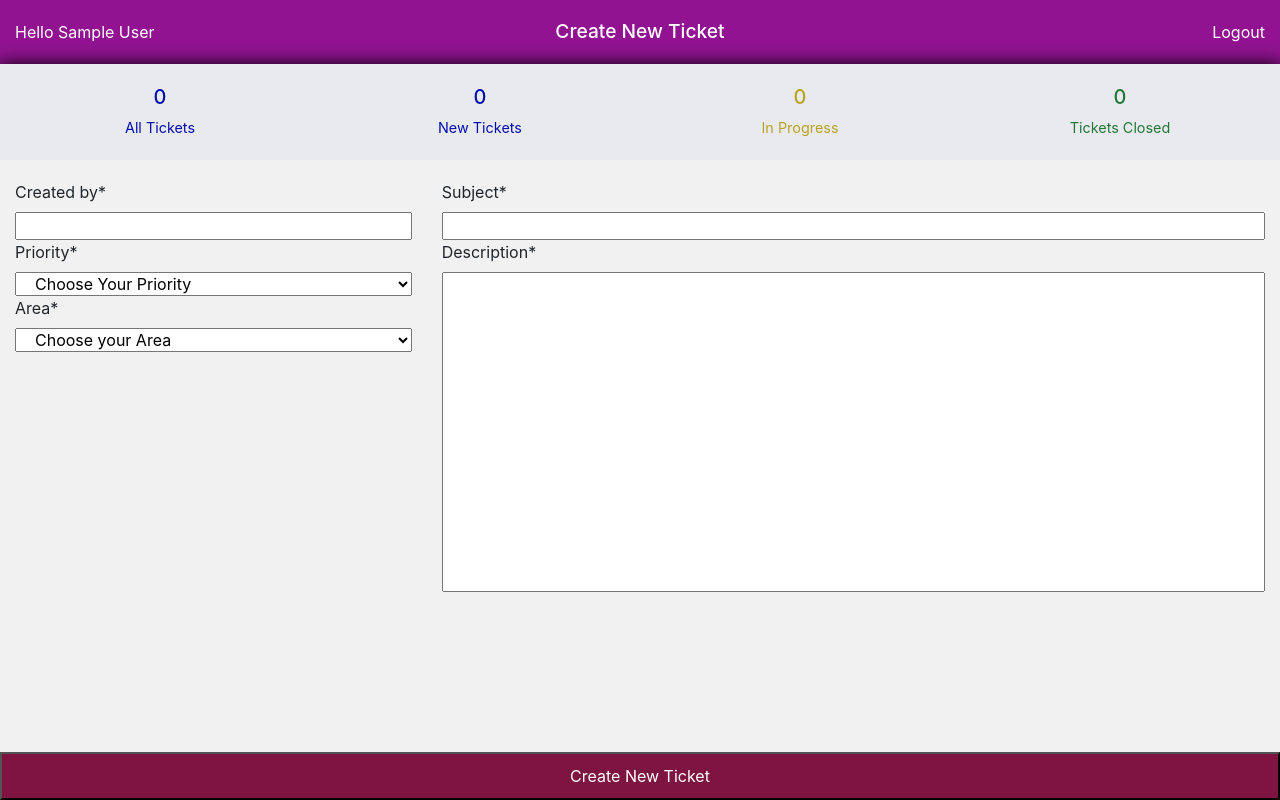
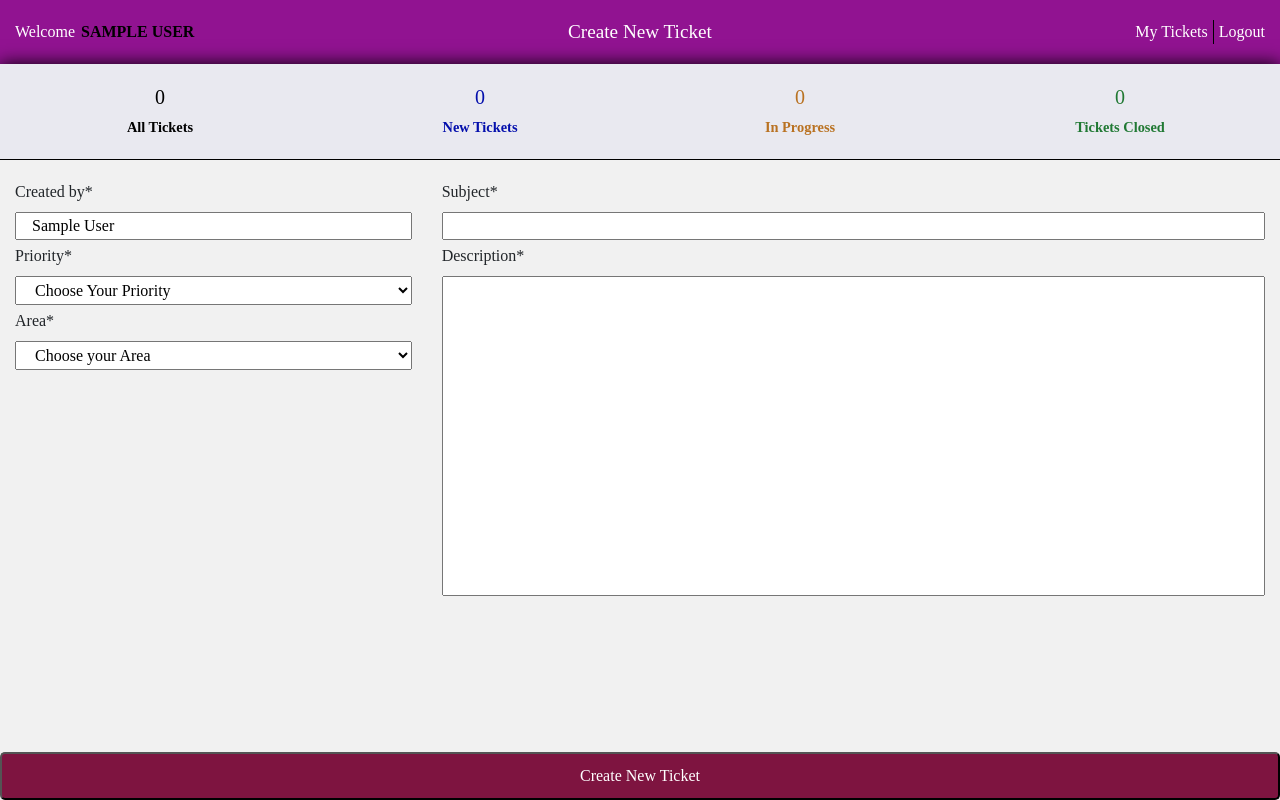
Before and after one commit to Kakau01/HelpDesk, a PHP site: page / in a window 1280 px wide. Run offline with PHP 8.4, Linux system fonts and the light colour scheme; the visitor is signed in with stand-in values (Sample User, id 1); data that the repository does not hold is empty.

Commit message:
organização layout

```diff
--- a/css/style.css
+++ b/css/style.css
@@ -2,6 +2,9 @@
     margin: 0px;
     padding: 0px;
     box-sizing: border-box;
+}
+body{
+    font-family: 'Times New Roman', Times, serif;
 }
 /* Classes em comum */
 .zerar-padding{
@@ -14,6 +17,13 @@
     display: none;
 }
 /* Starting Header */
+#name-user-hd{
+    color: black;
+    font-weight: bold;
+    text-transform: uppercase;
+    margin-left: 2px;
+    font-style: 0.5em;
+}
 #bx-hd{
     background-color: rgb(145, 19, 145);
     color: #fff;
@@ -43,12 +55,25 @@
     display: none;
 }
 #logout{
-    font-size: 0.7em;
+    font-size: 0.5em;
     color: rgb(255, 255, 255);
     display: none;
 }
 #logout:hover{
-    color: rgb(73, 71, 71);
+    color: rgb(0, 0, 0);
+    text-decoration: none;
+}
+#my-tickets{
+    font-size: 0.5em;
+    padding-right: 4px;
+    margin-right: 4px;
+    color: rgb(255, 255, 255);
+    border-width: 0px 1px 0px 0px;
+    border-style: solid;
+    border-color: rgb(0, 0, 0);
+}
+#my-tickets:hover{
+    color: rgb(0, 0, 0);
     text-decoration: none;
 }
 /* Finishing Header */
@@ -63,32 +88,36 @@
 #bx-sub-ticket-counter{
     background-color: rgb(233, 233, 240);
     height: 12vh;
+    box-shadow: inset 0px -1px 0px 0px black;
 }
 #bx-1-ticket-counter{
     /* background-color: aquamarine; */
     color: rgb(0, 0, 0);
+    font-weight: bold;
 
 }
 #bx-2-ticket-counter{
     /* background-color: rgb(25, 63, 50); */
     color: rgb(4, 15, 172);
+    font-weight: bold;
+
 
 }
 #bx-3-ticket-counter{
     /* background-color: rgb(206, 255, 127); */
-    color: rgb(185, 163, 34);
+    color: rgb(185, 114, 34);
+    font-weight: bold;
+
 
 }
 #bx-4-ticket-counter{
     /* background-color: rgb(160, 72, 46); */
     color: rgb(33, 121, 52);
+    font-weight: bold;
+
 
 }
-#bx-5-ticket-counter{
-    /* background-color: rgb(255, 127, 223); */
-    color: rgb(236, 10, 10);
 
-}
 .text-size-ticket-counter{
     font-size: 0.5em;
 }
@@ -141,14 +171,19 @@
 #btn-index{
     /* background-color: rgb(255, 80, 217); */
     height: 8vh;
-
 }
 #btn-i{
     background-color: rgb(126, 20, 64);
     color: white;
     padding: 10px 0px;
-
-
+    border-radius: 5px;
+}
+#btn-i:hover{
+    color: black;
+    font-weight: bold;
+    border-width: 1px;
+    border-color: black;
+    border-style: solid;
 }
 #txt-area-index{
 
@@ -387,6 +476,11 @@
         font-size: 0.8em;
 
     }
+    #my-tickets{
+        font-size: 0.8em;
+        padding-right: 5px;
+        margin-right: 5px;
+    }
     .text-size-ticket-counter{
         font-size: 0.8em;
     }
@@ -483,6 +632,10 @@
     }
     #logout{
         font-size: 1.0em;
+    }
+    #my-tickets{
+        font-size: 1.0em;
+
     }
     .text-size-ticket-counter{
         font-size: 0.9em;
--- a/filtro.php
+++ b/filtro.php
@@ -32,18 +32,18 @@ if($selecionado !== "todos"){
         </div>
     </div>
     <div id="tickets-sd-problem" class="text-justify ">
-        <h6><?php echo $row['Subject_ticket']; ?></h6>
+        <h6 id="ticket-title"><?php echo $row['Subject_ticket']; ?></h6>
         <div id="bx-sd-descript">
             <p class="text-break zerar-margin"><?php echo $row['Description_ticket']; ?></p>
         </div>
 
     </div>
     <div id="answer-problem" class="text-justify">
-        <p class="zerar-margin text-break">RESPOSTA: <?php echo $row['Admin_resposta']; ?></p>
+        <p class="zerar-margin text-break"><span id="resposta-txt">RESPOSTA:</span> <?php echo $row['Admin_resposta']; ?></p>
     </div>
     <div class="row" id="teste2">
         <div class='col-6'>
-            <p class="zerar-margin">Assign to: <?php echo $row['Admin_name']; ?></p>
+            <p class="zerar-margin"><span id="assign-to-txt">Assign to:</span> <?php echo $row['Admin_name']; ?></p>
         </div>
         <div class='col-6 text-right'>
             <a id="icon-edit" href="ticketDetails.php?id_ticket=<?php echo $row['Id_ticket'];?>"><i
--- a/include/header.php
+++ b/include/header.php
@@ -1,17 +1,18 @@
 
 <header id="bx-hd" class="d-flex align-items-center">
         <nav class="container-fluid d-flex align-items-center">
-            <div id="hd-left" class="col-3 col-sm-4 col-md-4 col-lg-4 d-flex align-items-center zerar-padding">
-                <a id="icon-back" class="icon-style" href=""><i class="fa fa-arrow-circle-left fa-3x "></i></a>
+            <div id="hd-left" class="col-4 col-sm-4 col-md-4 col-lg-4 d-flex align-items-center zerar-padding">
+                <a id="icon-back" class="icon-style" href="index.php"><i class="fa fa-arrow-circle-left fa-3x "></i></a>
                 <?php if(isset($user)){ ?>
-                <span id="txt-logged-user">Hello <?php echo $user ?></span>
+                <span id="txt-logged-user">Welcome <span id="name-user-hd"> <?php echo $user ?></span> </span>
             </div>
-            <div id="hd-middle" class="col-6 col-sm-4 col-md-4 col-lg-4 text-center zerar-padding">
+            <div id="hd-middle" class="col-4 col-sm-4 col-md-4 col-lg-4 text-center zerar-padding">
                 <h3 id="hd-txt-title"><?php echo $title ?></h3>
             </div>
-            <div id="hd-right" class="col-3 col-sm-4 col-md-4 col-lg-4 justify-content-end d-flex align-items-cente zerar-padding">
+            <div id="hd-right" class="col-4 col-sm-4 col-md-4 col-lg-4 justify-content-end d-flex align-items-cente zerar-padding">
+                <a href="serviceDesk.php" id="my-tickets">My Tickets</a>
                 <a href="logout.php" id="logout">Logout</a>
-                <a id="icon-add" class="icon-style" href=""><i class="fa fa-plus-circle fa-3x "></i></a>
+                <a id="icon-add" class="icon-style" href="index.php"><i class="fa fa-plus-circle fa-3x "></i></a>
                 <?php } else {
                     header("Location:login.php");
                     } ?>
--- a/include/ticketCounter.php
+++ b/include/ticketCounter.php
@@ -14,7 +14,7 @@ $result_all = mysqli_num_rows($query4);
 ?>
 <div class="container-fluid " id="bx-ticket-counter">
     <div class="row text-center justify-content-center align-items-center" id="bx-sub-ticket-counter">
-        <div class="col-3 zerar-padding" id="bx-2-ticket-counter">
+        <div class="col-3 zerar-padding" id="bx-1-ticket-counter">
             <h5><?php echo $result_all; ?></h5>
             <p class="text-size-ticket-counter zerar-margin">All Tickets</p>
         </div>
--- a/index.php
+++ b/index.php
@@ -43,12 +43,12 @@
      <form action="newTicketValidation.php" method="post" class="row" id="form-index">
         <div id="bx-left-index" class="col-12 col-sm-5 col-md-4 col-lg-4 align-items-center">
             <div class="">
-                <label class="col-12 col-sm-12 p-0" for="">Created by*</label>
-                <input class="col-12 col-sm-12 " type="text" name="input-create-name" id="input-create-name">
+                <label class="col-12 col-sm-12 pl-0 " for="">Created by*</label>
+                <input class="col-12 col-sm-12 " type="text" name="input-create-name" id="input-create-name" value="<?php echo $user; ?> " readonly>
             </div>
             <div class="">
-               <label class="col-12 col-sm-12  p-0" for="inpt-priority">Priority*</label>
-                <select name="priority" id="inpt-priority" class="col-12 col-sm-12 " required>
+               <label class="col-12 col-sm-12  pl-0 pt-1" for="inpt-priority">Priority*</label>
+                <select name="priority" id="inpt-priority" class="col-12 col-sm-12 pt-1 pb-1" required>
                     <option value="" disabled selected>Choose Your Priority</option>
                     <!-- <option disabled selected>Choose your Priority</option> -->
                     <option value="High">High</option>
@@ -57,8 +57,8 @@
                 </select>
             </div>
             <div class="">
-                <label class="col-12 col-sm-12  p-0" for="inpt-area">Area*</label>
-                <select name="area" id="inpt-area" class="col-12 col-sm-12 " required>
+                <label class="col-12 col-sm-12  pl-0 pt-1" for="inpt-area">Area*</label>
+                <select name="area" id="inpt-area" class="col-12 col-sm-12 pt-1 pb-1" required>
                     <option value="" disabled selected>Choose your Area</option>
                     <option value="area1">Area 1</option>
                     <option value="area2">Area 2</option>
@@ -68,12 +68,12 @@
         </div>
         <div id="bx-right-index"  class="col-12 col-sm-7 col-md-8 col-lg-8">
             <div class="">
-                <label class="col-12 p-0" for="inpt-subject">Subject*</label>
+                <label class="col-12 pl-0" for="inpt-subject">Subject*</label>
                 <input type="text" name="inpt-subject" id="inpt-subject" class="col-12" required>
             </div>
            <div class="" >
-                <label class="col-12 p-0" for="txt-area-index">Description*</label>
-                <textarea name="inpt-description" id="txt-area-index" maxlength="500" cols="30" rows="4" class="col-12" required></textarea>
+                <label class="col-12 pl-0 pt-1" for="txt-area-index">Description*</label>
+                <textarea name="inpt-description" id="txt-area-index" maxlength="500" cols="30" rows="4" class="col-12 pt-1 pb-1" required></textarea>
            </div>
            <input type="hidden" name="status" value="new">
            <input type="hidden" name="admin_name" value="Aberto">
--- a/login.php
+++ b/login.php
@@ -14,7 +14,7 @@
             <img class="mb-3 rounded" src="images/loginImg.png" width="70" height="70">
             <h2 class=" font-weight-normal mb-3">Please sign in</h2>
             <input class="input-login mb-2 mt-3 p-1" type="email"   name="input-email" placeholder="email@email.com" required autofocus>
-            <input class="input-login p-1 m-3 mt-3" type="password" name="input-pass" placeholder="******" required autofocus>
+            <input class="input-login p-1 m-3 mt-3" type="password" name="input-pass" placeholder="******" maxlength="6" required autofocus>
             <button id="btn-signin" class="btn btn-block" type="submit">Sign In</button>
         </form>
 
```
Also changed, not shown: other parts of css/style.css (+124 -12 lines), serviceDesk.php (+13 -8 lines), ticketDetails.php (+35 -27 lines).
